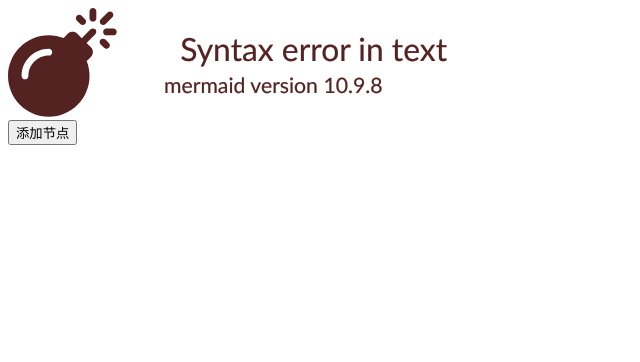
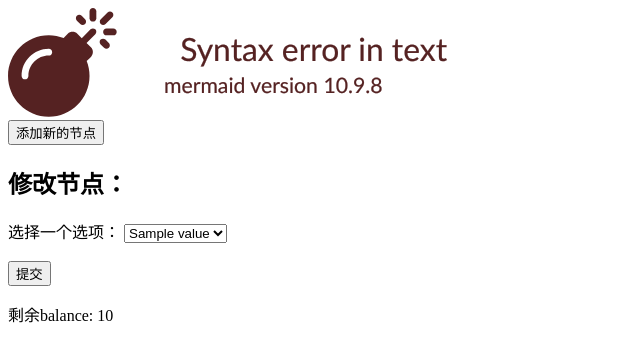
Before and after one commit to Exynos-8890/AIonNote, a Flask app: template templates/index.html in a window 1280 px wide. Shown: the top 362 px of the page, without its empty margins (0-640 px from the left). Run offline with Flask 3, Linux system fonts and the light colour scheme; the template is opened without the code that fills it: most values are stand-ins (such as "Sample title", 1, 10 or a date in 2020).

Commit message:
debug, add balance show

```diff
--- a/app.py
+++ b/app.py
@@ -1,6 +1,8 @@
 from flask import Flask, render_template, url_for, request, redirect, flash
 import pandas as pd
 import time
+import requests
+from tools.myapi import myapikey
 # from openai import OpenAI
 # from tools.read_db import read
 from tools.db2mermaid import db2mermaid_code
@@ -27,7 +29,24 @@ def func():
 def index():
     if request.method == 'POST':
         return redirect(url_for('add'))
-    return render_template('index.html',mermaid_code=db2mermaid_code())
+    df = read()
+    options_dict = df['summary'].to_dict()
+    url = "https://api.moonshot.cn/v1/users/me/balance"
+    headers = {"Authorization": myapikey}
+    response = requests.get(url, headers=headers)
+    print(response.json())
+    balance = response.json()['data']['available_balance']
+    return render_template('index.html',
+                           mermaid_code=db2mermaid_code(),
+                           options = options_dict
+                           ,balance = balance
+                           )
+
+@app.route('/edit', methods=['POST'])
+def submit():
+    selected_option = request.form['option']
+    return redirect(url_for('edit', index=selected_option))
+    return selected_option
 
 @app.route('/add',methods=['GET', 'POST'])
 def add():
@@ -39,6 +58,8 @@ def add():
         reference = request.form.getlist('selected-options')
         # turn reference to list of int
         reference = [int(x) for x in reference]
+        if len(reference) == 0:
+            reference = -1
         prompt = request.form['prompt-input']
         content = request.form['content-textarea']
         new_row = pd.DataFrame({'summary': summary, 'reference': [reference], 'prompt': prompt, 'content': content})
@@ -65,6 +86,38 @@ def add():
                            selected_options=selected_options, prompt_input_value=prompt_input_value
                            )
 
+@app.route('/edit/<index>',methods=['GET', 'POST'])
+def edit(index):
+    if request.method == 'POST':
+        df = read()
+        summary = request.form['summary-input']
+        reference = request.form.getlist('selected-options')
+        # turn reference to list of int
+        reference = [int(x) for x in reference]
+        if len(reference) == 0:
+            reference = -1
+        prompt = request.form['prompt-input']
+        content = request.form['content-textarea']
+        df.loc[int(index)] = {'summary': summary, 'reference': reference, 'prompt': prompt, 'content': content}
+        write(df)
+        if request.form.get('submit_and_run') == 'submit_and_run':
+            run_index(int(index))
+        return redirect(url_for('index'))
+
+    df = read()
+    row = df.loc[int(index)]
+    summary_input_value = row['summary']
+    options_dict = df['summary'].to_dict()
+    selected_options = row['reference']
+    prompt_input_value = row['prompt']
+    content_input_value = row['content']
+    return render_template('adjust.html',
+                           summary_input_value=summary_input_value,
+                           options_dict=options_dict,
+                           selected_options=selected_options,
+                           prompt_input_value=prompt_input_value,
+                           content_input_value=content_input_value
+                           )
 
 @app.route('/test',methods=['GET', 'POST'])
 def given_tasks():
--- a/templates/index.html
+++ b/templates/index.html
@@ -14,6 +14,18 @@
     </div>
     <!-- add a button with post -->
     <form method="post">
-        <button type="submit">添加节点</button>
+        <button type="submit">添加新的节点</button>
+    </form>
+    <h2>修改节点：</h2>
+    <form action="/edit" method="post">
+        <label for="options">选择一个选项：</label>
+        <select id="options" name="option">
+            {% for key, value in options.items() %}
+                <option value="{{ key }}">{{ value }}</option>
+            {% endfor %}
+        </select><br><br>
+        <input type="submit" value="提交">
+    </form>
+    <p>剩余balance: {{ balance }}</p>
 </body>
 </html>
```
